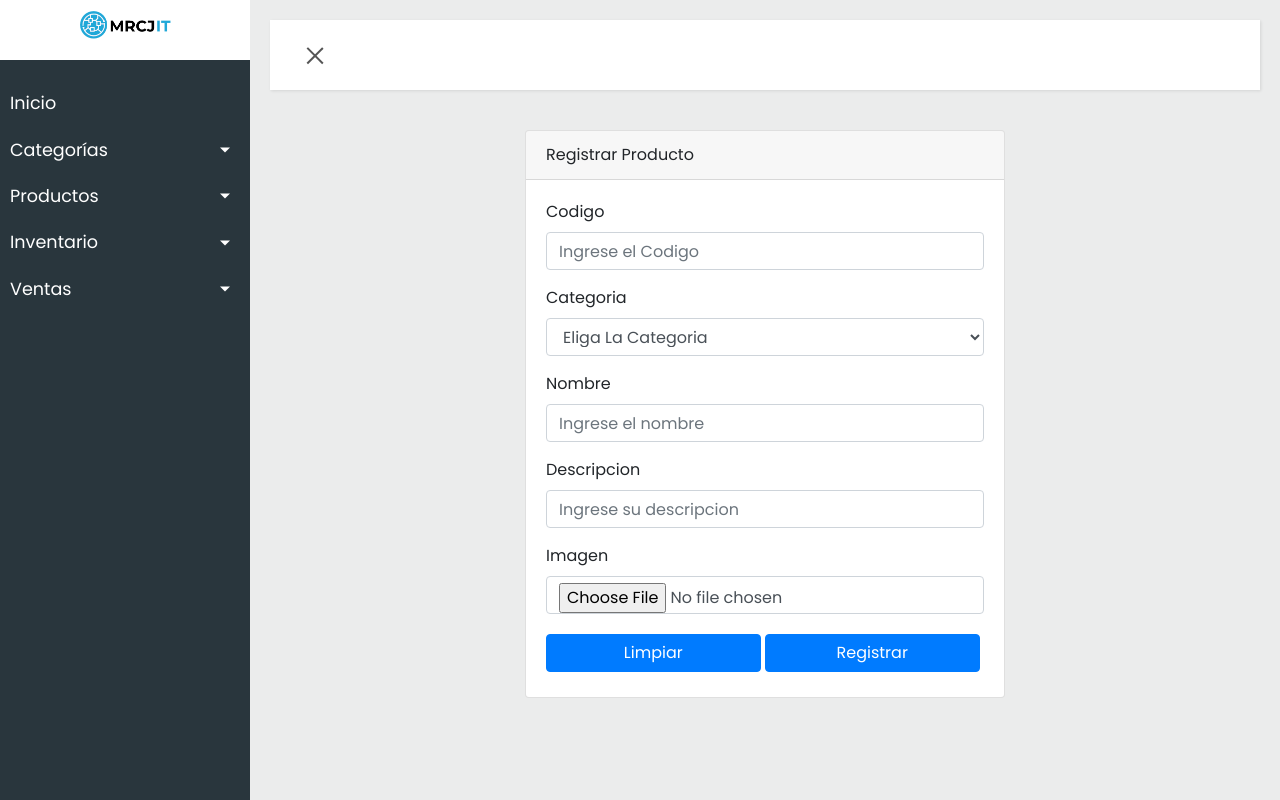
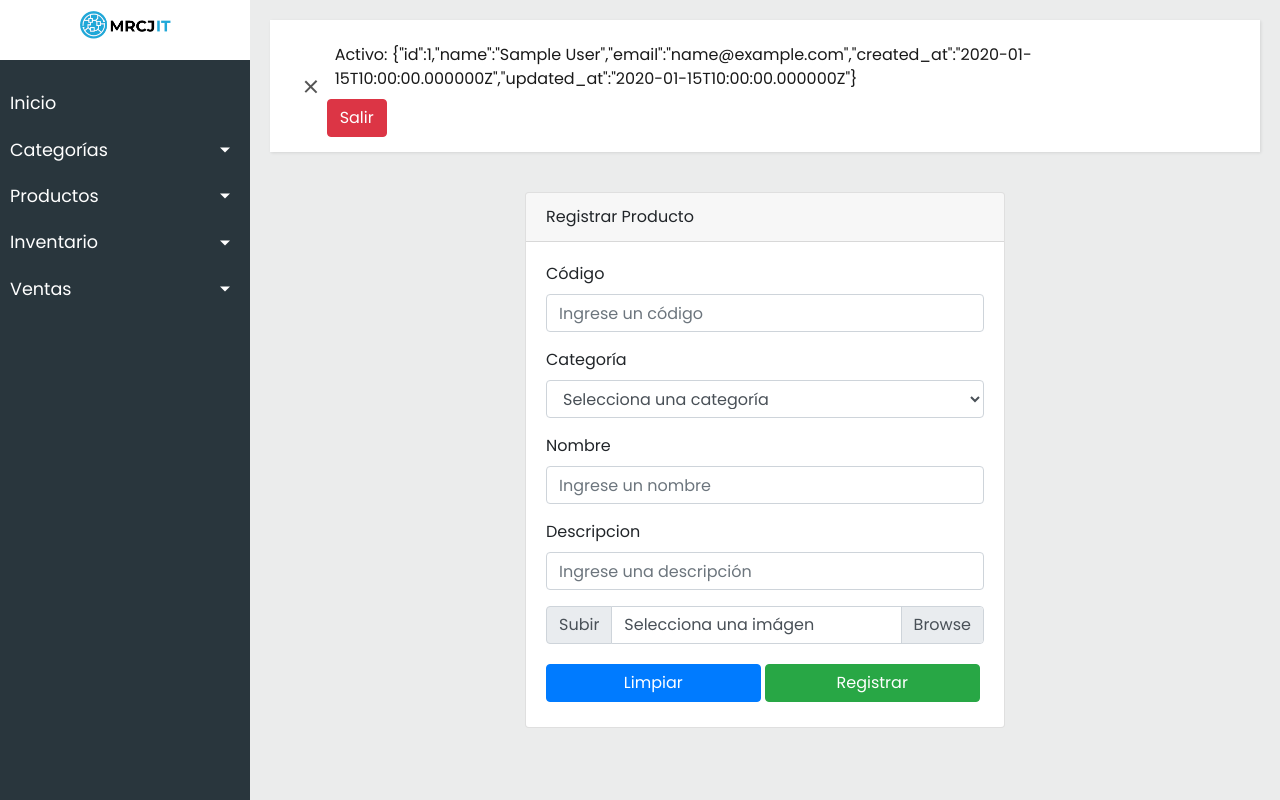
Before and after one commit to MariluRomero13/proyecto_final, a Laravel app: template resources/views/productos/ingresarproductos.blade.php in a window 1280 px wide. Run offline with Laravel 8, Linux system fonts and the light colour scheme; a user stored in the database is signed in; tables that the repository leaves empty hold one stand-in row (values such as "Sample post"); the template is opened without the code that fills it: most values are stand-ins (such as "Sample title", 1, 10 or a date in 2020); some libraries are stand-ins or nearby versions.

Commit message:
modificacion del modulo de productos

```diff
--- a/app/Modelos/Categoria.php
+++ b/app/Modelos/Categoria.php
@@ -12,6 +12,6 @@ class Categoria extends Model
 
     public function productos()
     {
-    	return $this->HasMany(Producto::class,'id_categoria','id');
+    	return $this->HasMany(Producto::class,'categoria_id','id');
     }
 }
--- a/app/Modelos/Producto.php
+++ b/app/Modelos/Producto.php
@@ -12,6 +12,6 @@ class Producto extends Model
 
     public function categorias()
     {
-    	return $this->belongsTo(Categoria::class,'id_categoria','id');
+    	return $this->belongsTo(Categoria::class,'categoria_id','id');
     }
 }
--- /dev/null
+++ b/resources/views/productos/actualizar.blade.php
@@ -0,0 +1 @@
+@extends('layouts.base')
--- a/resources/views/productos/ingresarproductos.blade.php
+++ b/resources/views/productos/ingresarproductos.blade.php
@@ -7,6 +7,24 @@
       margin: 1% auto;
     }
   </style>
+@endsection
+
+@section("menu")
+  <div class="collapse navbar-collapse" id="navbarSupportedContent">
+        <ul class="nav navbar-nav ml-auto">
+            @if(Session::has("usuario"))
+                <li class="nav-item active">
+                    <a class="nav-link" href="#">Activo: {{ Session::get("usuario") }}</a>
+                </li>
+            @endif
+            <li class="nav-item">
+                <form action="{{ url('logout') }}" method="POST">
+                    {{ csrf_field() }}
+                    <button class="btn btn-danger" type="submit">Salir</button>
+                </form>
+            </li>
+        </ul>
+    </div>
 @endsection
 
 @section('contenido')
@@ -29,37 +47,43 @@
           </div>
           @endif
 
-        <form action="{{url('/registrarproducto')}}" method="post" enctype="multipart/form-data">
+        <form action="{{url('/registrarproducto')}}" method="POST" enctype="multipart/form-data">
           {{ csrf_field() }}
         <div class="form-group">
-          <label for="CodigoInput">Codigo</label>
-          <input name="id" type="text" class="form-control" id="" placeholder="Ingrese el Codigo">
+          <label for="CodigoInput">Código</label>
+          <input name="id" type="text" class="form-control" id="" placeholder="Ingrese un código">
         </div>
 
         <div class="form-group">
-          <label for="CategoriaSelect">Categoria</label>
+          <label for="CategoriaSelect">Categoría</label>
           <select name="categoria" class="form-control">
-            <option value="1" selected="selected">Eliga La Categoria</option>
+            <option selected="selected">Selecciona una categoría</option>
             @foreach($cat as $categoria)
-            <option value="{{$categoria->id}}">{{$categoria->nombre}}</option>
+              <option value="{{$categoria->id}}">{{$categoria->nombre}}</option>
             @endforeach
           </select>
         </div>
 
         <div class="form-group">
           <label for="NombreInput">Nombre</label>
-          <input name="nombre" type="text" class="form-control" id="" placeholder="Ingrese el nombre">
+          <input name="nombre" type="text" class="form-control" id="" placeholder="Ingrese un nombre">
         </div>
         <div class="form-group">
           <label for="DescriptcionInput">Descripcion</label>
-          <input name="descripcion" type="text" class="form-control" id="" placeholder="Ingrese su descripcion">
+          <input name="descripcion" type="text" class="form-control" id="" placeholder="Ingrese una descripción">
         </div>
-        <div class="form-group">
-          <label for="ImagenInput">Imagen</label>
-          <input name="imagen" type="file" class="form-control" id="" placeholder="Ingrese la Imagen">
+
+        <div class="input-group mb-3">
+          <div class="input-group-prepend">
+            <span class="input-group-text" id="inputGroupFileAddon01">Subir</span>
+          </div>
+          <div class="custom-file">
+            <input type="file" class="custom-file-input" name="imagen" aria-describedby="inputGroupFileAddon01">
+            <label class="custom-file-label" for="inputGroupFile01">Selecciona una imágen</label>
+          </div>
         </div>
-              <button type="reset" class="btn btn-primary" id="footerbuttons">Limpiar</button>
-              <button type="submit" class="btn btn-primary" id="footerbuttons">Registrar</button>
+            <button type="reset" class="btn btn-primary" id="footerbuttons">Limpiar</button>
+            <button type="submit" class="btn btn-success" id="footerbuttons">Registrar</button>
         </div>
       </div>
 
--- a/routes/web.php
+++ b/routes/web.php
@@ -21,9 +21,11 @@ Route::get("/inicio",["middleware" => "verificador", "uses" => "PanelController@
 
 
 #Rutas De Productos
+#
 //Vistas De Productos
-Route::get("/viewproductos", "ProductosController@verproductos");
-Route::get("/viewregistrarproductos", "ProductosController@viewregistrarproductos");
+Route::get("/viewproductos", "ProductosController@verproductos")->name('viewproductos'); //muestra el formulario de ver productos
+Route::get("/viewregistrarproductos", "ProductosController@viewregistrarproductos")->name('viewregistrarproductos'); //muestra el formulario de registrar productos
+
 //Registrar Productos
 Route::post("/registrarproducto", "ProductosController@registrarproducto");
 Route::get("/altaProducto", "ProductosController@altaProducto");
```
Also changed, not shown: app/Http/Controllers/ProductosController.php (+39 -23 lines), resources/views/productos/actualizarproductos.blade.php (+30 -15 lines), resources/views/productos/verproductos.blade.php (+23 -3 lines), public/imagenes/imagenes_productos/00750102055309L.jpg (added), public/imagenes/imagenes_productos/lala.jpg (added), public/imagenes/imagenes_productos/silla.jpg (added).
